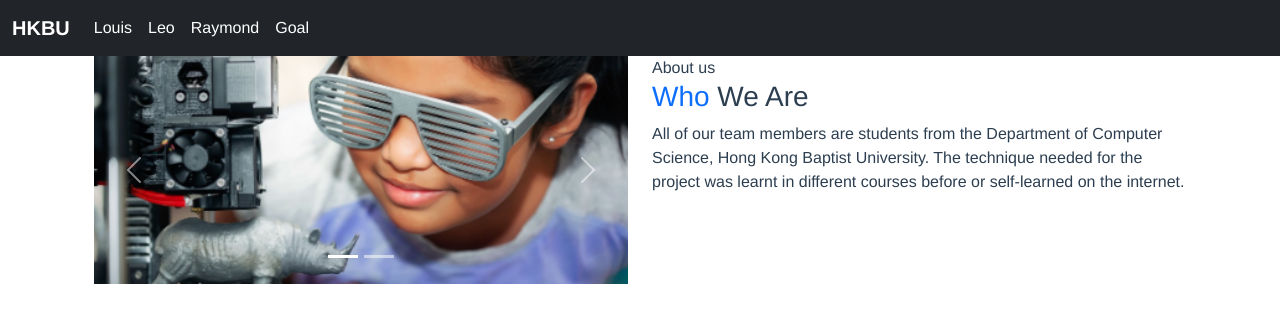
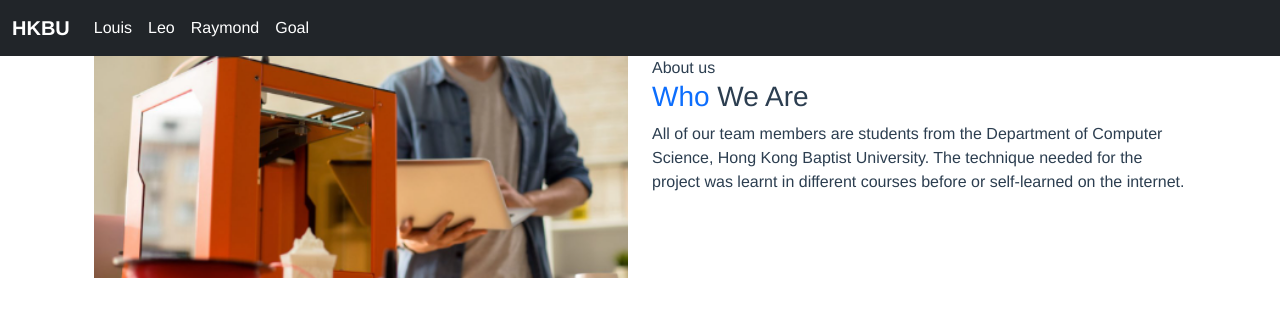
Before and after one commit to leoleo1222/landing-web-3dprinter, a Vue app: page /leo in a window 1280 px wide. Shown: the top 322 px of the page. Built offline with nearby package versions, Linux system fonts and the light colour scheme; what vue3-apexcharts would draw is missing.

Commit message:
movable image

```diff
--- a/package.json
+++ b/package.json
@@ -12,6 +12,7 @@
     "apexcharts": "^3.36.0",
     "core-js": "^3.8.3",
     "jwt-decode": "^3.1.2",
+    "swiper": "^8.4.5",
     "vue": "^3.2.13",
     "vue-router": "^4.0.3",
     "vue3-apexcharts": "^1.4.1"
--- a/src/components/AboutComp.vue
+++ b/src/components/AboutComp.vue
@@ -7,34 +7,12 @@
             <div class="block-decorate-img wow fadeInLeft" data-wow-delay=".2s"
               style="visibility: visible; animation-delay: 0.2s; animation-name: fadeInLeft;">
 
-
-              <div id="carouselExampleIndicators" class="carousel slide">
-                <div class="carousel-indicators">
-                  <button type="button" data-bs-target="#carouselExampleIndicators" data-bs-slide-to="0" class="active"
-                    aria-current="true" aria-label="Slide 1"></button>
-                  <button type="button" data-bs-target="#carouselExampleIndicators" data-bs-slide-to="1"
-                    aria-label="Slide 2"></button>
-                </div>
-                <div class="carousel-inner">
-                  <div class="carousel-item active">
-                    <img src="../assets/about_us_1.png" class="d-block w-100">
-                  </div>
-                  <div class="carousel-item">
-                    <img src="../assets/about_us_2.png" class="d-block w-100">
-                  </div>
-                </div>
-                <button class="carousel-control-prev" type="button" href="#carouselExampleIndicators"
-                  data-bs-slide="prev">
-                  <span class="carousel-control-prev-icon" aria-hidden="true"></span>
-                  <span class="visually-hidden">Previous</span>
-                </button>
-
-                <button class="carousel-control-next" type="button" href="#carouselExampleIndicators"
-                  data-bs-slide="next">
-                  <span class="carousel-control-next-icon" aria-hidden="true"></span>
-                  <span class="visually-hidden">Next</span>
-                </button>
-              </div>
+              <swiper :modules="modules" :slides-per-view="1" :space-between="50" navigation
+                :pagination="{ clickable: true }" :scrollbar="{ draggable: true }" @swiper="onSwiper"
+                @slideChange="onSlideChange">
+                <swiper-slide> <img src="../assets/about_us_2.png" class="d-block w-100" /></swiper-slide>
+                <swiper-slide> <img src="../assets/about_us_1.png" class="d-block w-100" /></swiper-slide>
+              </swiper>
 
             </div>
           </div>
@@ -58,10 +36,29 @@
 </template>
 
 <script>
-// @ is an alias to /src
+// Import Swiper Vue.js components
+import { Swiper, SwiperSlide } from 'swiper/vue';
+
+// Import Swiper styles
+import 'swiper/css';
+
 export default {
   name: "AboutComp",
   components: {
+    Swiper,
+    SwiperSlide,
+  },
+  setup() {
+    const onSwiper = (swiper) => {
+      console.log(swiper);
+    };
+    const onSlideChange = () => {
+      console.log('slide change');
+    };
+    return {
+      onSwiper,
+      onSlideChange,
+    };
   },
 };
 </script>
```
